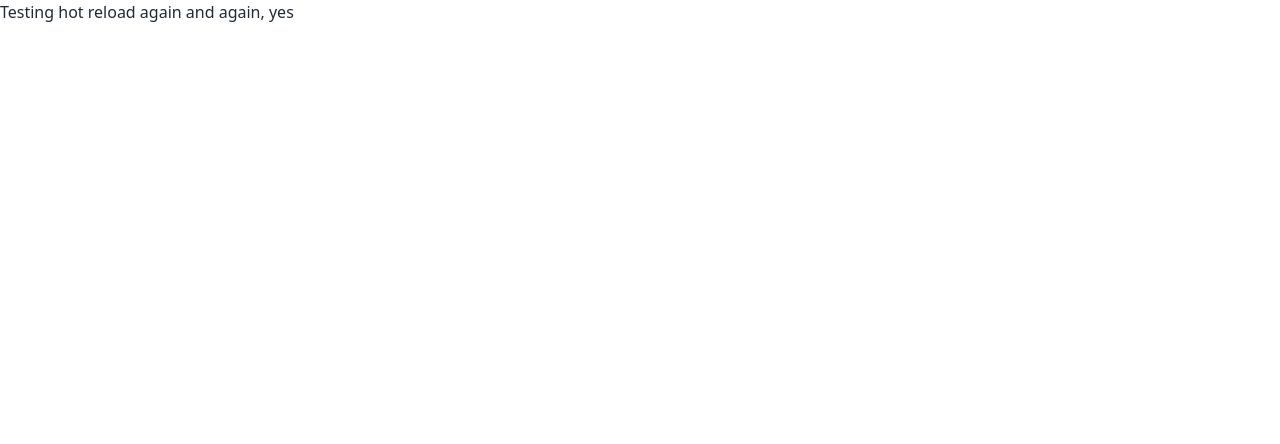
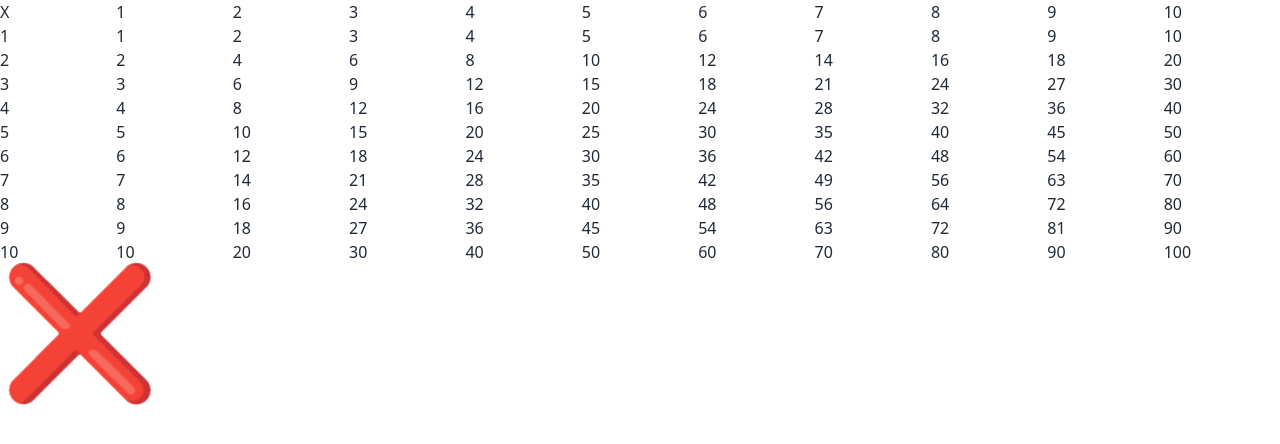
Before and after one commit to fyasla/multab, a SvelteKit app: page / in a window 1280 px wide. Shown: the top 444 px of the page. Built offline with nearby package versions, Linux system fonts and the light colour scheme.

Commit message:
something working

```diff
--- a/src/routes/+page.svelte
+++ b/src/routes/+page.svelte
@@ -1,7 +1,7 @@
 <script>
-    import Game from './game.svelte';
+    import Game from './Game.svelte';
 </script>
 
 <slot>
-    <svelte:component this={Game} />
+    <Game />
 </slot>
--- /dev/null
+++ b/src/routes/Square.svelte
@@ -0,0 +1,16 @@
+<script lang="ts">
+	export let x :number;
+    export let y: number;
+</script>
+
+<div>
+    {#if x == 0 && y==0}
+        X
+    {:else if x == 0}
+        {y}
+    {:else if y == 0}
+        {x}
+    {:else}
+        {x * y}
+    {/if}
+</div>
--- a/src/routes/game.svelte
+++ b/src/routes/game.svelte
@@ -1,12 +1,33 @@
 <script lang="ts">
-	import { xlink_attr } from "svelte/internal";
+    import Square from './Square.svelte';
+    //function that returns an array of numbers from start to end using a for loop
+    function range(start: number, end: number): number[] {
+        let range_array: number[] = [];
+        for (let i: number = start; i <= end; i++) {
+            range_array.push(i);
+        }
+        return range_array;
+    }
+
+    let range_array: number[] = range(0, 10);
 
 </script>
 
-<h1>Testing hot reload again and again, yes</h1>
-<div>
-    <div id="x"></div>
-    <div id="top-row"></div>
-    <div id="left-column"></div>
-    <div id="main-grid" grid-cols-10></div>
+<div id="main-grid" class="grid grid-cols-11">
+    <!-- make 10 rows of 10 squares with svelte each statement-->
+    {#each range_array as i}
+        {#each range_array as j}
+           <Square x={i} y={j}/>
+        {/each}
+    {/each}
 </div>
+
+
+<label class="swap swap-flip text-9xl">
+
+    <!-- this hidden checkbox controls the state -->
+    <input type="checkbox" />
+
+    <div class="swap-on">5️⃣6️⃣</div>
+    <div class="swap-off">❌</div>
+  </label>
```
